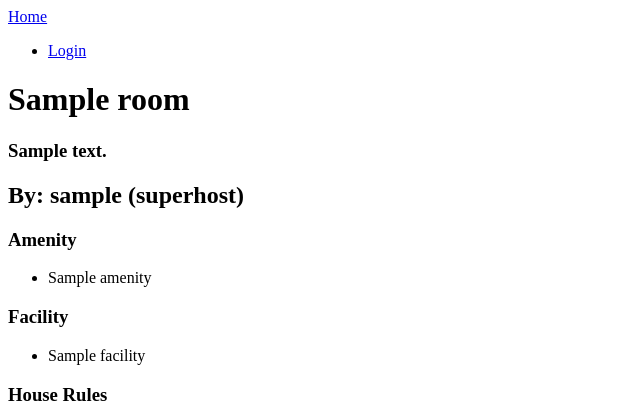
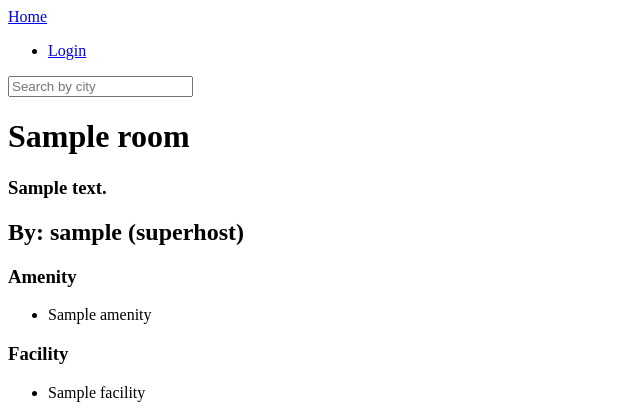
Before and after one commit to ShigatsuEl/shigatsubnb-clone, a Django app: page /rooms/1 in a window 1280 px wide. Shown: the top 420 px of the page, without its empty margins (0-640 px from the left). Run offline with Django 3.2, Linux system fonts and the light colour scheme; tables that the repository leaves empty hold one stand-in row (values such as "Sample post").

Commit message:
62.Search Form Set Up

```diff
--- a/rooms/urls.py
+++ b/rooms/urls.py
@@ -3,4 +3,7 @@ from . import views
 
 app_name = "rooms"
 
-urlpatterns = [path("<int:pk>", views.RoomDetailView.as_view(), name="detail")]
+urlpatterns = [
+    path("<int:pk>", views.RoomDetailView.as_view(), name="detail"),
+    path("search", views.search, name="search"),
+]
--- a/rooms/views.py
+++ b/rooms/views.py
@@ -1,4 +1,5 @@
 from django.views.generic import ListView, DetailView
+from django.shortcuts import render
 from . import models
 
 
@@ -19,3 +20,9 @@ class RoomDetailView(DetailView):
     """ RoomDetailView Definition """
 
     model = models.Room
+
+
+def search(requset):
+    city = requset.GET.get("city")
+    print(str.capitalize(city))
+    return render(requset, "rooms/search.html", {"city": city})
--- a/templates/partials/header.html
+++ b/templates/partials/header.html
@@ -5,4 +5,7 @@
             <a href="#">Login</a>
         </li>
     </ul>
+    <form method="get" action="{% url "rooms:search" %}">
+        <input type="text" placeholder="Search by city" name="city" />
+    </form>
 </header>
--- a/templates/rooms/room_detail.html
+++ b/templates/rooms/room_detail.html
@@ -1,7 +1,7 @@
 {% extends "base.html" %}
 
 {% block page_title %}
-    Home
+    {{room.name}}
 {% endblock page_title %}
 
 {% block content %}
```
Also changed, not shown: templates/404.html (added, +13 -0 lines), templates/rooms/search.html (added, +15 -0 lines).
